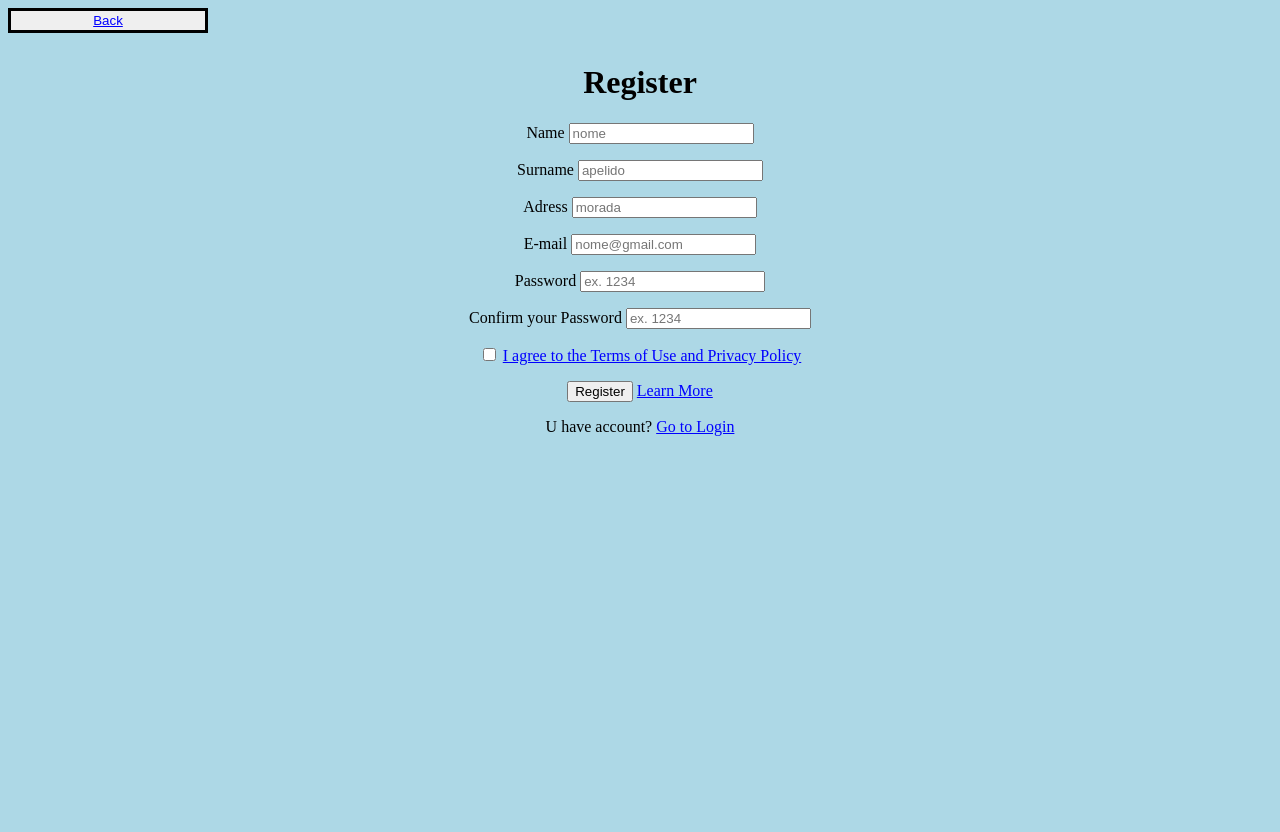
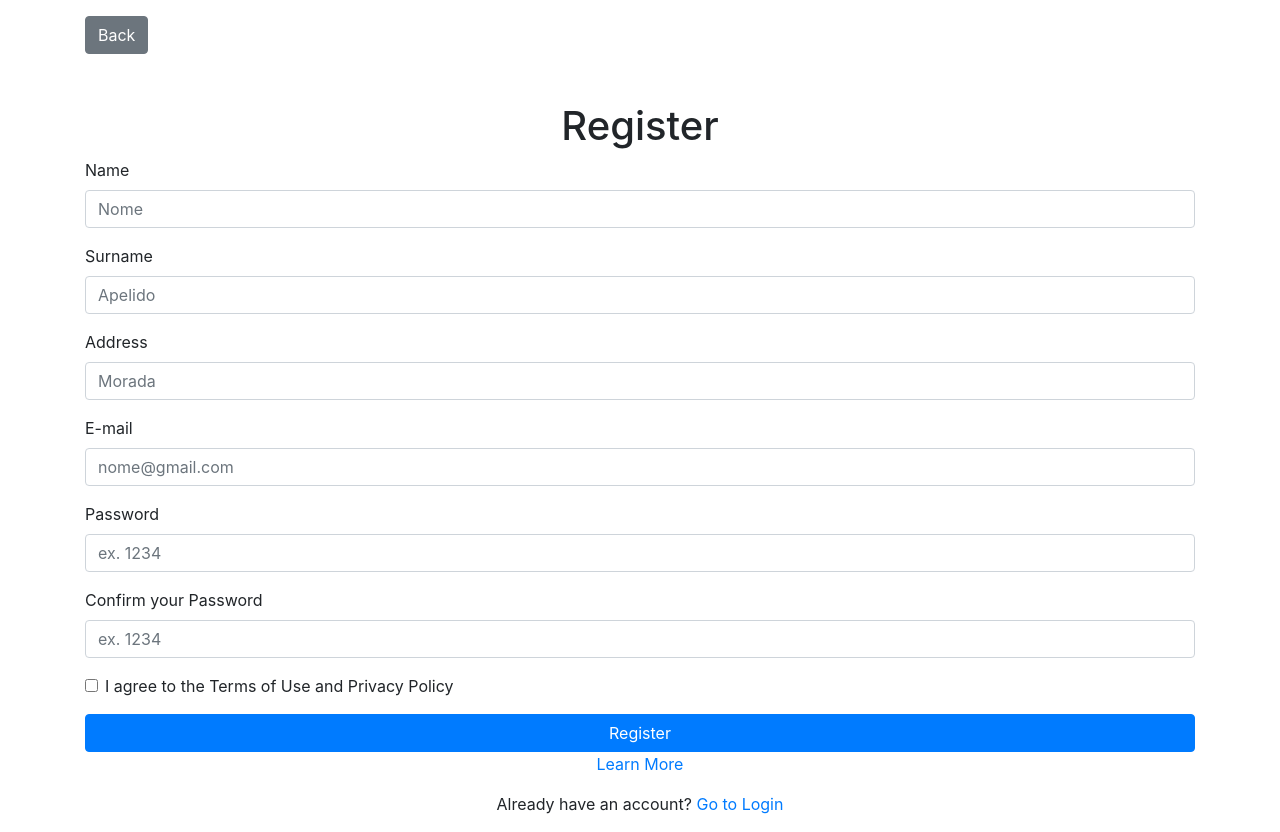
Before and after one commit to NunoPonte/pw-labs, a plain HTML site: page Lab 1/register.html in a window 1280 px wide. Before the commit the page ends 800 px from the top, so only its background shows below. Drawn offline with nearby package versions, Linux system fonts and the light colour scheme.

Commit message:
Initial commit

```diff
--- a/Lab 1/register.html
+++ b/Lab 1/register.html
@@ -3,62 +3,50 @@
 <head>
     <meta charset="UTF-8">
     <meta name="viewport" content="width=device-width, initial-scale=1.0">
-    <link rel="stylesheet" href="style.css">
     <title>Register</title>
+    <link rel="stylesheet" href="https://stackpath.bootstrapcdn.com/bootstrap/4.5.2/css/bootstrap.min.css">
 </head>
 <body>
-    <button><a class="button" href="index.html"><div>Back</div></a></button>
-    <div class="page">
-        <form method="post" action="">
-          <h1>Register</h1>
-
-          <p>
-            <label for="nome">Name</label>
-            <input id="nome" name="nome" required="required" type="text" placeholder="nome" />
-          </p>
-
-          <p>
-            <label for="apelido">Surname</label>
-            <input id="apelido" name="apelido" required="required" type="text" placeholder="apelido" />
-          </p>
-
-          <p>
-            <label for="morada">Adress</label>
-            <input id="morada" name="morada" required="required" type="text" placeholder="morada" />
-          </p>
-
-          <p>
-            <label for="email">E-mail</label>
-            <input id="email" name="email" required="required" type="email" placeholder="nome@gmail.com"/>
-          </p>
-
-          <p>
-            <label for="password">Password</label>
-            <input id="password" name="password" required="required" type="password" placeholder="ex. 1234"/>
-          </p>
-          <p>
-            <label for="password">Confirm your Password</label>
-            <input id="password" name="password" required="required" type="password" placeholder="ex. 1234"/>
-          </p>
-
-          <p>
-            <label for="my-checkbox">
-                <input type="checkbox" id="my-checkbox">
-                <span class="checkbox"></span>
-                <a class="link">I agree to the Terms of Use and Privacy Policy</a>
-            </label>
-          </p>
-
-          <p>
-            <input type="submit" value="Register"/>
-            <a class="link">Learn More</a>
-          </p>
-
-          <p class="link">
-            U have account?
-            <a href="login.html"> Go to Login </a>
-          </p>
+    <div class="container mt-3">
+        <a href="index.html" class="btn btn-secondary">Back</a>
+    </div>
+    <div class="container page mt-5">
+        <form method="post" action="" class="formRegister">
+            <h1 class="text-center">Register</h1>
+            <div class="form-group">
+                <label for="nome">Name</label>
+                <input id="nome" name="nome" required="required" type="text" class="form-control" placeholder="Nome">
+            </div>
+            <div class="form-group">
+                <label for="apelido">Surname</label>
+                <input id="apelido" name="apelido" required="required" type="text" class="form-control" placeholder="Apelido">
+            </div>
+            <div class="form-group">
+                <label for="morada">Address</label>
+                <input id="morada" name="morada" required="required" type="text" class="form-control" placeholder="Morada">
+            </div>
+            <div class="form-group">
+                <label for="email">E-mail</label>
+                <input id="email" name="email" required="required" type="email" class="form-control" placeholder="nome@gmail.com">
+            </div>
+            <div class="form-group">
+                <label for="password">Password</label>
+                <input id="password" name="password" required="required" type="password" class="form-control" placeholder="ex. 1234">
+            </div>
+            <div class="form-group">
+                <label for="confirm_password">Confirm your Password</label>
+                <input id="confirm_password" name="confirm_password" required="required" type="password" class="form-control" placeholder="ex. 1234">
+            </div>
+            <div class="form-group form-check">
+                <input type="checkbox" class="form-check-input" id="my-checkbox">
+                <label class="form-check-label" for="my-checkbox">I agree to the Terms of Use and Privacy Policy</label>
+            </div>
+            <button type="submit" class="btn btn-primary btn-block">Register</button>
+            <p class="text-center">
+                <a href="#" class="link">Learn More</a>
+            </p>
+            <p class="text-center">Already have an account? <a href="login.html">Go to Login</a></p>
         </form>
-      </div>
+    </div>
 </body>
 </html>
--- a/Lab 1/style.css
+++ /dev/null
@@ -1,42 +0,0 @@
-body {
-    text-justify: auto;
-    background-color: lightblue;
-    text-decoration: none;
-  }
-.header{
-  text-align: center;
-  text-decoration: none;
-}
-.page{
-    text-align: center;
-    text-decoration: none;
-}
-img{
-  height: 300px;
-}
-
-button{
-  text-decoration: none;
-  height: 25px;
-  width: 200px;
-  border: solid;
-  margin-bottom: 10px;
-}
-footer {
-  background-color: #f8f9fa;
-  padding: 20px;
-  text-align: center;
-  position: fixed;
-  bottom: 0;
-  left: 0;
-  right: 0;
-}
-
-a{
-  text-decoration: underline;
-  color: blue
-}
-
-h1{
-  size: 100px;
-}
```
Also changed, not shown: Lab 1/Forgot_Password.html (+11 -10 lines), Lab 1/index.html (+13 -11 lines), Lab 1/login.html (+18 -13 lines).
